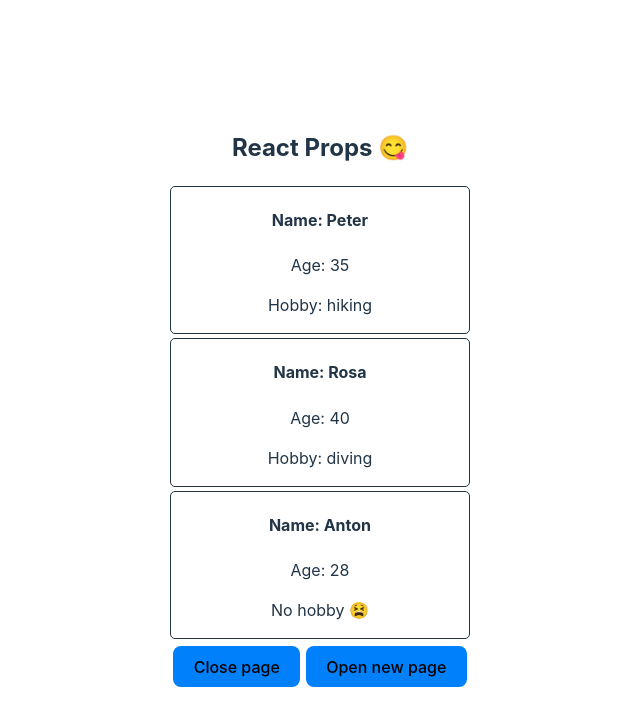
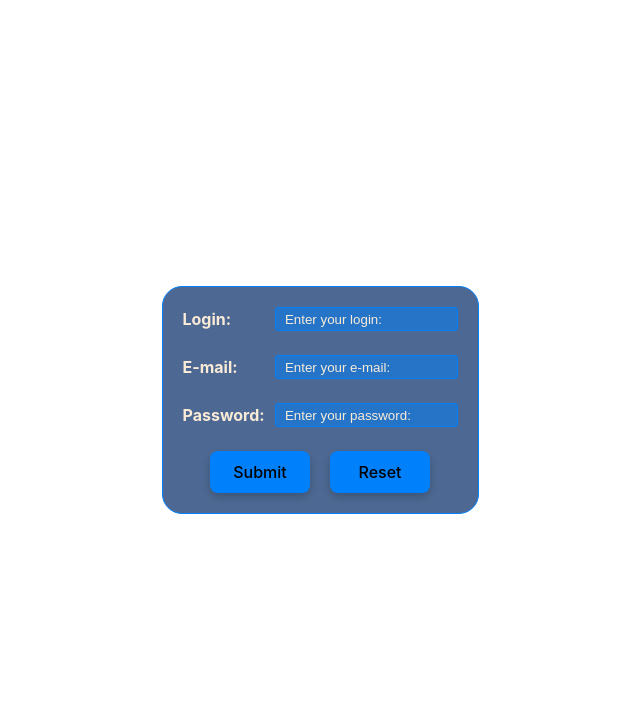
Before and after one commit to ArtemDavidovich/frontend-pro, a React (Vite) app: page / in a window 1280 px wide. Shown: the top 726 px of the page, without its empty margins (320-960 px from the left). Built offline with nearby package versions, Linux system fonts and the light colour scheme.

Commit message:
homework 03 reg form

```diff
--- a/src/App.jsx
+++ b/src/App.jsx
@@ -2,6 +2,7 @@
 import "./App.css";
 import Homework01 from "./homeworks/homework01/Homework01";
 import Homework02 from "./homeworks/homework02/Homework02";
+import Homework03 from "./homeworks/homework03/Homework03";
 import Lesson01 from "./lessons/lesson01/Lesson01";
 import Lesson02 from './lessons/lesson02/Lesson02'
 import Lesson03 from "./lessons/lesson03/Lesson03";
@@ -19,7 +20,7 @@ function App() {
     // jsx компоненты возвращают xml верстку
     // динамические данные из тела функции мы можем вставлять в теги и использовать на странице
     <>
-      <Lesson03 />
+      <Homework03 />
     </>
   );
 }
--- /dev/null
+++ b/src/components/loginForm/LoginForm.jsx
@@ -0,0 +1,25 @@
+import MyButton from "../myButton/MyButton";
+import MyInput from "../myInput/MyInput";
+import './loginForm.css'
+
+
+function LoginForm(){
+    <style></style>
+
+    return(
+        <form className="formContainerHmwrk03">
+        <div className="regFormHmwrk03">
+        <MyInput name={'login'} type={'text'} label={'Login: '} />
+        <br />
+        <MyInput name={'e-mail'} type={'email'} label={'E-mail: '} />
+        <br />
+        <MyInput name={'password'} type={'password'} label={'Password: '} />
+        <br />
+        </div>
+        <MyButton text={'Submit'} type={'submit'} />
+        <MyButton text={'Reset'} type={'reset'} />
+        </form>
+    );
+};
+
+export default LoginForm;
--- /dev/null
+++ b/src/components/loginForm/loginForm.css
@@ -0,0 +1,24 @@
+.formContainerHmwrk03{
+    border: 1px solid #0080FB;
+    border-radius: 20px;
+    padding: 20px;
+    background-color: rgba(2, 42, 101, 0.7);
+    font-weight: bold;
+    color: antiquewhite;
+}
+
+.labelHmwrk03{
+    display: flex;
+    justify-content: space-between;
+    min-width: 275px;
+}
+
+.inputHmwrk03{
+    border-radius: 3px;
+    border: 1px solid #0080fb;
+    background-color: rgba(0, 128, 251, 0.5);
+}
+
+.inputHmwrk03::placeholder{
+    color: antiquewhite;
+}
--- a/src/components/myButton/MyButton.jsx
+++ b/src/components/myButton/MyButton.jsx
@@ -3,8 +3,8 @@
 
 import './myButton.css'
 
-function MyButton({text, func}) {
-  return <button onClick={func} className='myButton'>{text}</button>;
+function MyButton({text, func, type}) {
+  return <button type={type} onClick={func} className='myButton'>{text}</button>;
 }
 
 export default MyButton;
--- a/src/components/myButton/myButton.css
+++ b/src/components/myButton/myButton.css
@@ -1,8 +1,14 @@
 .myButton{
-    margin: 3px;
+    margin: 0px 10px;
     background-color: #0080FB;
+    min-width: 100px;
+    box-shadow: 0 4px 8px rgba(0, 0, 0, 0.2);
+    transition: transform 0.5s ease, box-shadow 0.5s ease;
 }
 
 .myButton:hover{
     background-color: #022A65;
+    color: antiquewhite;
+    transform: scale(1.1);
+    box-shadow: 0 4px 8px rgba(0, 0, 0, 0.2);
 }
--- /dev/null
+++ b/src/components/myInput/MyInput.jsx
@@ -0,0 +1,12 @@
+
+
+function MyInput({name, type, label}) {
+    return(
+            <div className="labelHmwrk03">
+                <label htmlFor={name}>{label}</label>
+                <input className="inputHmwrk03" id={name} type={type} placeholder={`  Enter your ${name}:`} required />
+            </div>
+    );
+};
+
+export default MyInput;
--- /dev/null
+++ b/src/homeworks/homework03/Homework03.jsx
@@ -0,0 +1,9 @@
+import LoginForm from "../../components/loginForm/LoginForm";
+
+function Homework03(){
+    return(
+        <LoginForm />
+    );
+};
+
+export default Homework03;
--- a/src/lessons/lesson03/Lesson03.jsx
+++ b/src/lessons/lesson03/Lesson03.jsx
@@ -3,23 +3,23 @@ import UserCard from "../../components/userCard/UserCard";
 
 
 function Lesson03(){
-    function close(){
-        window.close();
+    function printHello(){
+        alert('Hello!');
     }
 
-    function open(){
-        window.open('https://github.com/ArtemDavidovich/frontend_pro/tree/gh-pages');
+    function printBye(){
+        alert('Good Bye!');
     }
 
 
     return (
         <div>
             <h2>React Props 😋</h2>
+            <MyButton text={'Print "Hello!"'} func={printHello} type={'button'}/>
+            <MyButton text={'Print "Bye!"'} func={printBye} type={'button'}/>
             <UserCard name={'Peter'} age={35} hobby={'hiking'}/>
             <UserCard name={'Rosa'} age={40} hobby={'diving'}/>
             <UserCard name={'Anton'} age={28} />
-            <MyButton text={'Close page'} func={close}/>
-            <MyButton text={'Open new page'} func={open}/>
         </div>
     );
 };
```
